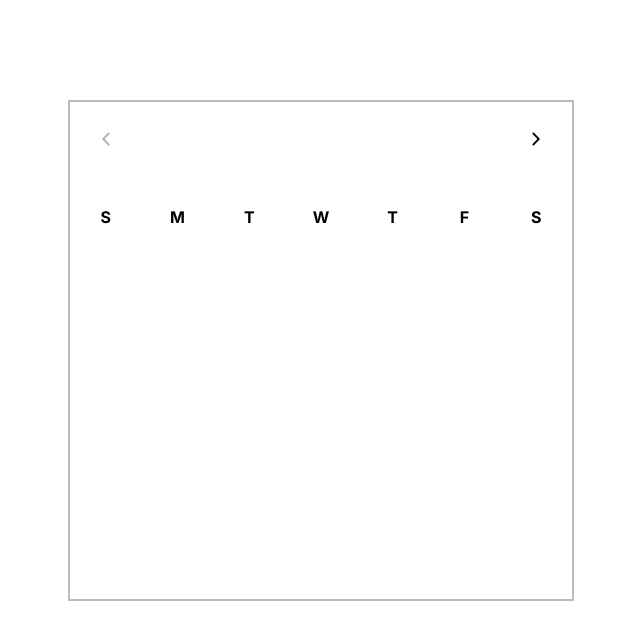
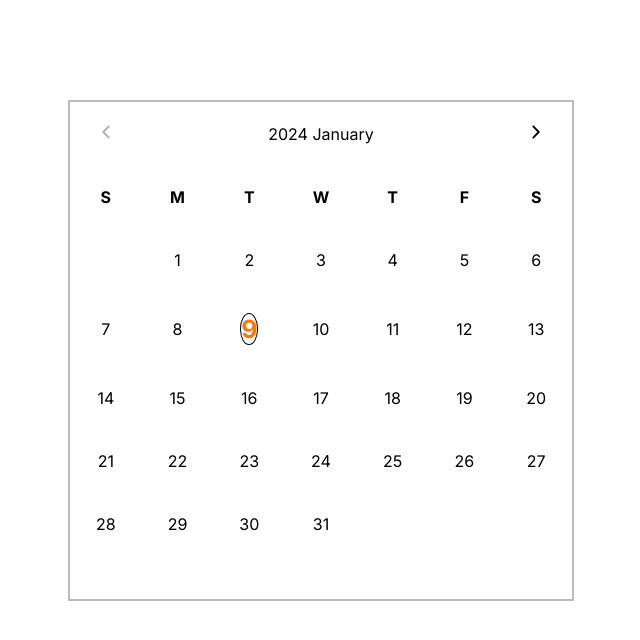
Before and after one commit to vitalik203/Interactive-Calendar, a plain HTML site: page index.html in a window 1280 px wide. Shown: the whole page, without its empty margins (319-959 px from the left). Drawn offline with Linux system fonts and the light colour scheme.

Commit message:
finished calendar

```diff
--- a/js/script.js
+++ b/js/script.js
@@ -1,14 +1,12 @@
 const now = new Date()
-// console.log(now);
-let month = now.getMonth
-let year = now.getFullYear
-
+let month = now.getMonth()
+let year = now.getFullYear()
 const previous = document.querySelector(".prev")
 const next = document.querySelector(".next")
 const month_year = document.querySelector(".calendar__information")
-
-const elements = [...document.querySelector(".calendar__el")]
-console.log(elements);
+// let data = now.getDate()
+// console.log(data);
+const elements = [...document.querySelectorAll(".calendar__el")]
 const listOfMonth = {
     0:"January",
     1:"February",
@@ -31,6 +29,7 @@ previous.addEventListener("click", function(){
     }else{
         month--
     }
+    render(month, year)
 })
 
 next.addEventListener("click", function(){
@@ -40,12 +39,28 @@ next.addEventListener("click", function(){
     }else{
         month++
     }
+    render(month, year)
 })
 
 
-function render(listOfMonth, year){
-    const firstDay = new Date(listOfMonth+1, year, 0).getDate()
-    console.log(firstDay);
+function render(monthIndex, year){
+    const numDaysInMonth = new Date(year, monthIndex+1, 0).getDate()
+    const firstDate = new Date(year, monthIndex)
+    const firstDay = new Date(firstDate).getDay()
+    month_year.innerText = `${year} \ ${listOfMonth[monthIndex]}`
+    elements.forEach((element, index)=>{
+        const dateNumber = (index+1)-firstDay;
+        if(dateNumber>0&&dateNumber<=numDaysInMonth){
+            element.innerText = dateNumber
+        }else{
+            element.innerText = " "
+        }
+        if(now.getFullYear()===year && now.getMonth()===monthIndex && now.getDate()===dateNumber){
+            element.classList.add("today")
+        }else{
+            element.classList.remove("today")
+        }
+    })
 }
 
 render(month, year);
--- a/styles/styles.scss
+++ b/styles/styles.scss
@@ -38,3 +38,11 @@ div{
 }
 .calendar__el {
 }
+
+.today{
+    border-radius: 50%;
+    font-weight: bold;
+    font-size: 25px;
+    color: rgb(255, 119, 0);
+    border: 1px solid black;
+}
```
Also changed, not shown: styles/styles.css, 1 other file.
